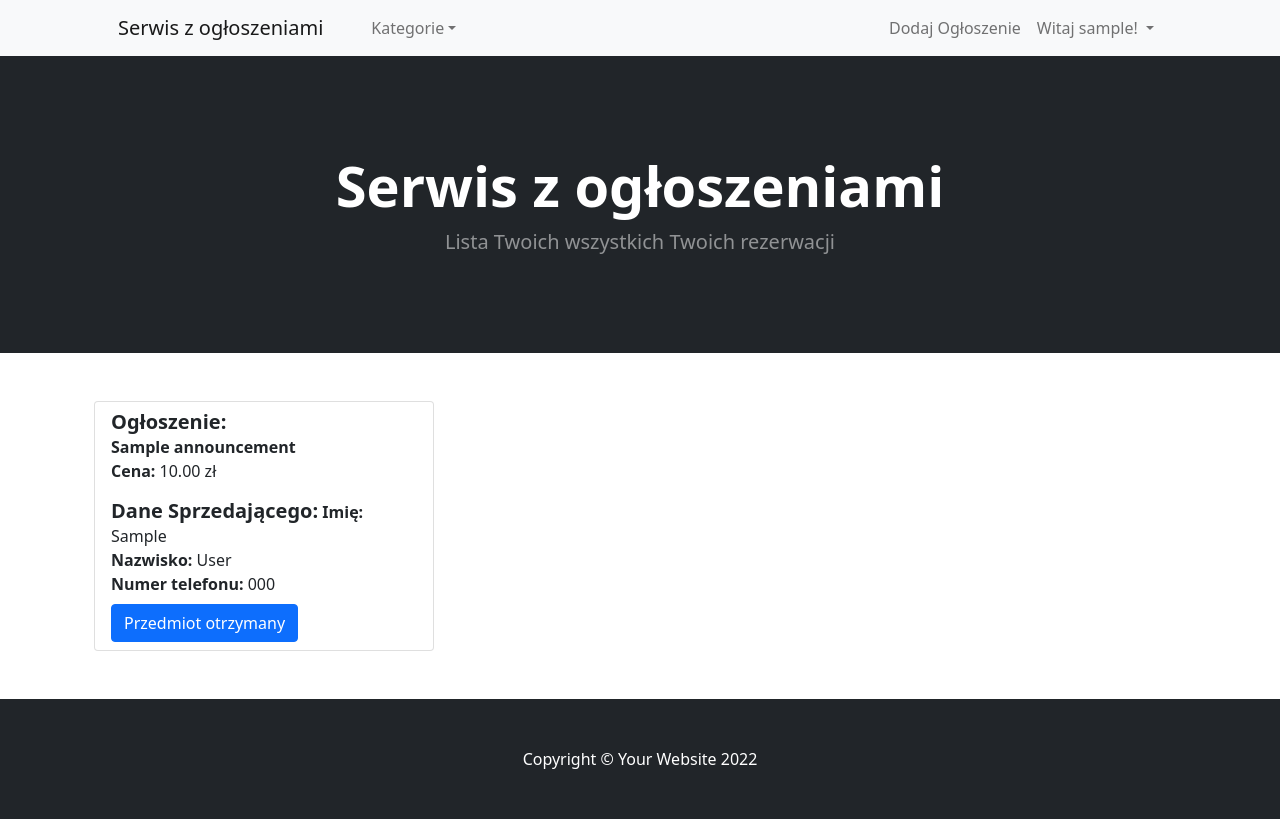
After one commit to tomaszlach92/craigslist_app, a Django app: page /my-reservations/ in a window 1280 px wide. The commit adds this page. Run offline with Django 4.2, Linux system fonts and the light colour scheme; a user stored in the database is signed in; tables that the repository leaves empty hold one stand-in row (values such as "Sample post").

Commit message:
Add functionality to book announcement

```diff
--- a/craigslist/admin.py
+++ b/craigslist/admin.py
@@ -1,5 +1,6 @@
 from django.contrib import admin
-from .models import Category, Announcement
+from .models import Category, Announcement, Reservation
 
 admin.site.register(Category)
 admin.site.register(Announcement)
+admin.site.register(Reservation)
--- a/craigslist/templates/base.html
+++ b/craigslist/templates/base.html
@@ -45,7 +45,7 @@
                                     <a href={% url 'logout' %} class="dropdown-item">Wyloguj się</a>
                                 </li>
                                 <li><a class="dropdown-item" href={% url 'my-announcements' %}>Twoje ogłoszenia</a></li>
-                                <li><a class="dropdown-item" href={% url 'my-announcements' %}>Twoje rezerwacje</a></li>
+                                <li><a class="dropdown-item" href={% url 'my-reservations' %}>Twoje rezerwacje</a></li>
                                 <li><a class="dropdown-item" href={% url 'my-profile' %}>Profil użytkownika</a></li>
                             </ul>
                         </li>
--- /dev/null
+++ b/craigslist/templates/user_reservations.html
@@ -0,0 +1,48 @@
+{% extends "base.html" %}
+
+{% block header_text %}
+    <p class="lead fw-normal text-white-50 mb-0">
+        Lista Twoich wszystkich Twoich rezerwacji
+    </p>
+{% endblock %}
+
+{% block content %}
+    <div class="row gx-4 gx-lg-5 row-cols-2 row-cols-md-3">
+        <ul class="list-group">
+            {% for reservation in reservations %}
+                <li class="list-group-item">
+                    <span class="h5 fw-bold">Ogłoszenie:</span>
+                    <div>
+                        <span class="fw-bold">{{ reservation.announcement.title}}</span>
+                    </div>
+                    <div>
+                        <span class="fw-bold">Cena:</span>
+                        <span>{{ reservation.announcement.price}} zł</span>
+                    </div>
+
+
+                    <div class="pt-3">
+                        <span class="h5 fw-bold py-3">Dane Sprzedającego:</span>
+                        <span class="fw-bold">Imię:</span>
+                        <span>{{ reservation.announcement.user_who_added.first_name }}</span>
+                    </div>
+                    <div>
+                        <span class="fw-bold">Nazwisko:</span>
+                        <span>{{ reservation.announcement.user_who_added.last_name }}</span>
+                    </div>
+                    <div>
+                        <span class="fw-bold">Numer telefonu:</span>
+                        <span>{{ reservation.announcement.user_who_added.profile.phone }}</span>
+                    </div>
+                    <div class="pt-2">
+                        <a class="btn btn-primary">Przedmiot otrzymany</a>
+                    </div>
+                </li>
+            {% empty %}
+        </ul>
+        <div class="text-center display-4">
+            Nie zarezerwowałeś jeszcze żadnego ogłoszenia.
+        </div>
+    {% endfor %}
+    </div>
+{% endblock %}
--- a/craigslist/views.py
+++ b/craigslist/views.py
@@ -4,7 +4,7 @@ from django.views.generic import FormView, ListView, UpdateView, DeleteView, Det
 from django.contrib.auth import get_user_model, authenticate, login, logout
 from django.urls import reverse_lazy
 from .forms import AnnouncementForm, LoginForm, RegisterUserForm, UserForm, ProfileForm
-from .models import Announcement, Category, STATUS
+from .models import Announcement, Category, STATUS, Reservation
 from django.contrib.auth.models import User as AppUser
 from django.contrib.auth.mixins import LoginRequiredMixin, UserPassesTestMixin
 from django.contrib import messages
@@ -167,8 +167,29 @@ class UserProfileView(View):
         })
 
 
-class ReservationCreateView(View):
+class ReservationCreateView(LoginRequiredMixin, View):
     def post(self, request):
+        announcement_id = request.POST['announcement_id']
+
+        announcement = Announcement.objects.get(pk=announcement_id)
+        announcement.status = 4
+        announcement.save()
+
+        Reservation.objects.create(
+            announcement=announcement,
+            reserved_by_user=self.request.user,
+        )
+
         messages.add_message(request, messages.SUCCESS,
-                             _('Przedmiot zarezerwowany u kupującego! Skontaktuj się z nim w celu realizacji transakcji'))
+                             _('Przedmiot zarezerwowany u sprzedającego! Skontaktuj się z nim w celu realizacji transakcji'))
         return redirect('index')
+
+class UserReservationsView(LoginRequiredMixin, View):
+    def get(self, request):
+        user = request.user
+        reservations = Reservation.objects.filter(reserved_by_user=user)
+        return render(request=request,
+                      template_name="user_reservations.html",
+                      context={
+                          "reservations": reservations
+                      })
--- a/craigslist_app/urls.py
+++ b/craigslist_app/urls.py
@@ -19,7 +19,8 @@ from django.conf.urls.static import static
 from django.conf import settings
 
 from craigslist.views import AnnouncementListView, AddAnnouncementView, CategoryAnnouncementView, LoginView, LogoutView, RegisterUserView, \
-    UserAnnouncementView, AnnouncementUpdateView, AnnouncementDeleteView, UserProfileView, AnnouncementDetailView, ReservationCreateView
+    UserAnnouncementView, AnnouncementUpdateView, AnnouncementDeleteView, UserProfileView, AnnouncementDetailView, ReservationCreateView,\
+    UserReservationsView
 
 urlpatterns = [
     path('admin/', admin.site.urls),
@@ -35,4 +36,5 @@ urlpatterns = [
     path('register/', RegisterUserView.as_view(), name="register"),
     path('my-profile/', UserProfileView.as_view(), name="my-profile"),
     path('book-announcement/', ReservationCreateView.as_view(), name="book-announcement"),
+    path('my-reservations/', UserReservationsView.as_view(), name="my-reservations"),
 ] + static(settings.MEDIA_URL, document_root=settings.MEDIA_ROOT)
```
Also changed, not shown: craigslist/templates/craigslist/announcement_detail.html (+11 -4 lines).
